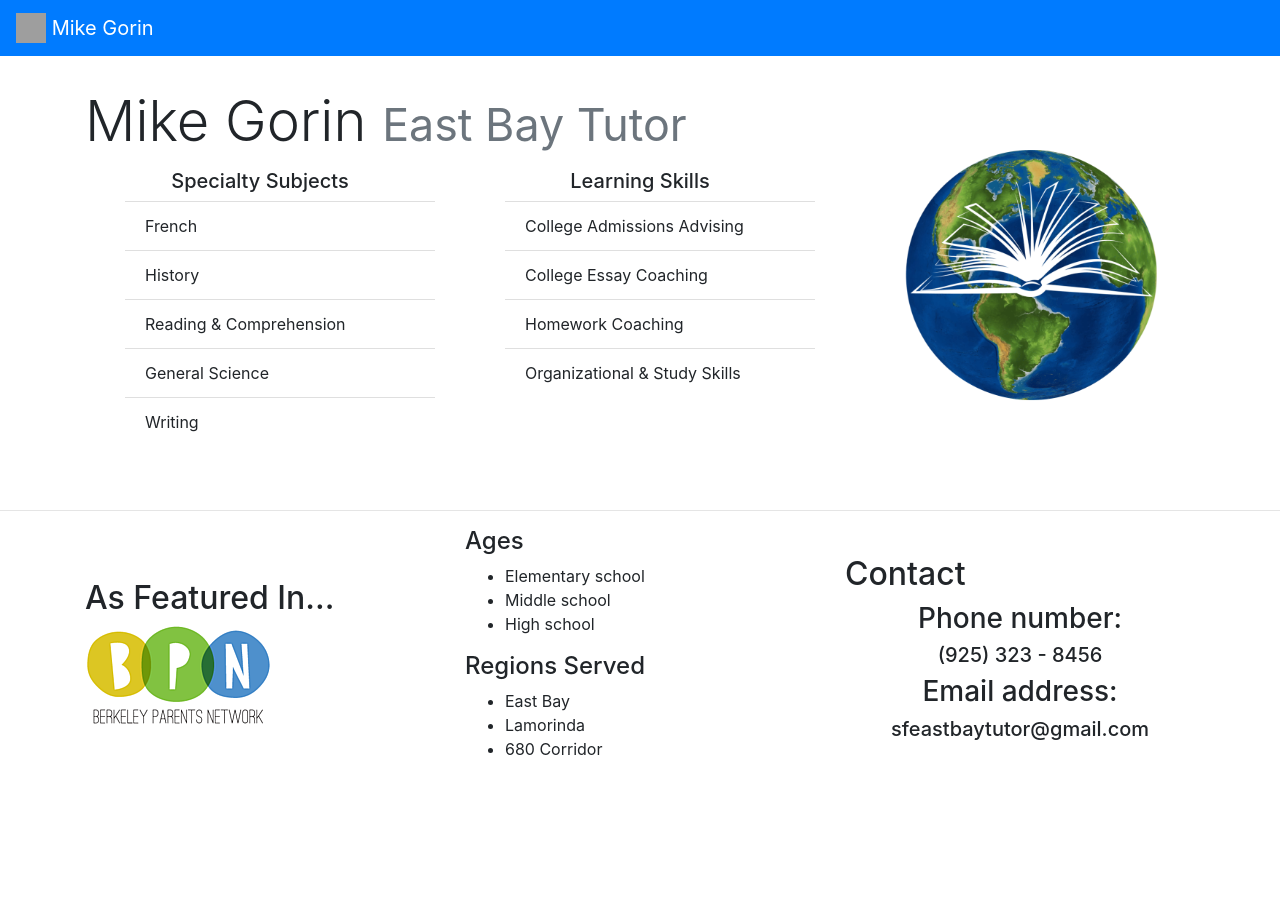
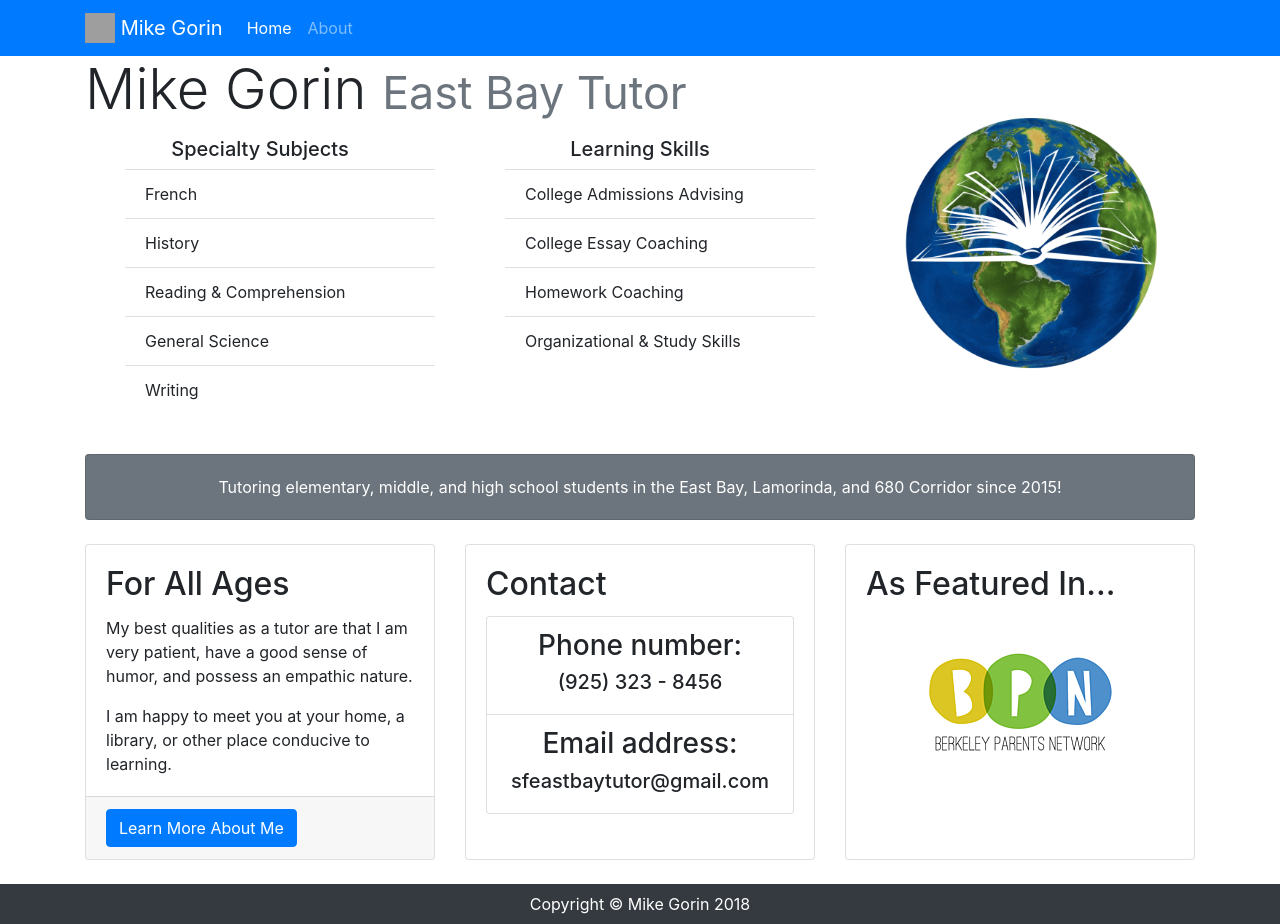
Before and after one commit to mikegorin/mikegorin.github.io, a plain HTML site: page index.html in a window 1280 px wide. Before the commit the page ends 800 px from the top, so only its background shows below. Drawn offline with nearby package versions, Linux system fonts and the light colour scheme; grey boxes are pictures that could not be loaded.

Commit message:
Version 1 completed

```diff
--- a/about/about.css
+++ b/about/about.css
@@ -0,0 +1,3 @@
+.jumbotron {
+  background-color: white;
+}
--- a/index.css
+++ b/index.css
@@ -6,3 +6,7 @@
 .heading {
   margin-bottom: 0.25em;
 }
+
+.thumbnail {
+  margin-top: 3em;
+}
--- a/index.html
+++ b/index.html
@@ -20,30 +20,31 @@
 
 <body>
     <nav class="navbar navbar-expand-md navbar-dark bg-primary">
+        <div class="container">
             <a class="navbar-brand" href="#">
                 <img src="./assets/books.png" width="30" height="30" class="d-inline-block align-top" alt=""> Mike Gorin
             </a>
-
             <button class="navbar-toggler" type="button" data-toggle="collapse" data-target="#navbarCollapse" aria-controls="navbarCollapse"
                 aria-expanded="false" aria-label="Toggle navigation">
                 <span class="navbar-toggler-icon"></span>
             </button>
-
-        <!-- <div class="collapse navbar-collapse" id="navbarCollapse">
+            <div class="collapse navbar-collapse" id="navbarCollapse">
                 <ul class="navbar-nav mr-auto">
                     <li class="nav-item active">
                         <a class="nav-link" href="#">Home
                             <span class="sr-only">(current)</span>
                         </a>
                     </li>
+                    <li class="nav-item">
+                        <a class="nav-link" href="./about/index.html">About</a>
+                    </li>
                 </ul>
-        </div> -->
+            </div>
+        </div>
     </nav>
 
-    <main role="main">
-        <!-- Main jumbotron for a primary marketing message or call to action -->
-        <div class="jumbotron">
-            <div class="container">
+    <!-- Page Content -->
+    <main role="main" class="container">
         <div class="row">
             <div class="col-lg-8">
                 <h1 class="display-4 heading">
@@ -76,52 +77,74 @@
                 <img class="img-fluid" src="./assets/book-and-earth.png" />
             </div>
         </div>
+
+        <!-- Call to Action Well -->
+        <div class="card text-white bg-secondary my-4 text-center">
+            <div class="card-body">
+                <p class="text-white m-0">Tutoring elementary, middle, and high school students in the East Bay, Lamorinda, and 680 Corridor since
+                    2015!
+                </p>
             </div>
         </div>
 
-        <hr>
-
-        <div class="container">
+        <!-- Content Row -->
         <div class="row">
-                <div class="col-md-4  align-self-center">
-                    <h2>As Featured In...</h2>
-                    <img class="img-fluid" src="./assets/berkeley-parents-network.png" />
+            <div class="col-md-4 mb-4">
+                <div class="card h-100">
+                    <div class="card-body">
+                        <h2 class="card-title">For All Ages</h2>
+                        <p class="card-text">My best qualities as a tutor are that I am very patient, have a good sense of humor, and possess
+                            an empathic nature. </p>
+                        <p class="card-text">I am happy to meet you at your home, a library, or other place conducive to learning.</p>
                     </div>
-                <div class="col-md-4">
-                    <h4>Ages</h4>
-                    <ul class="list">
-                        <li class="list-item">
-                            Elementary school
+                    <div class="card-footer">
+                        <a href="./about/index.html" class="btn btn-primary">Learn More About Me</a>
+                    </div>
+                </div>
+            </div>
+            <!-- /.col-md-4 -->
+            <div class="col-md-4 mb-4">
+                <div class="card h-100">
+                    <div class="card-body">
+                        <h2 class="card-title">Contact</h2>
+                        <ul class="list-group">
+                            <li class="list-group-item">
+                                <p class="h3 text-center">Phone number:</p>
+                                <p class="h5 text-center">(925) 323 - 8456</p>
                             </li>
-                        <li class="list-item">
-                            Middle school
-                        </li>
-                        <li class="list-item">
-                            High school
-                        </li>
-                    </ul>
-                    <h4>Regions Served</h4>
-                    <ul class="list">
-                        <li class="list-item">
-                            East Bay
-                        </li>
-                        <li class="list-item">
-                            Lamorinda
-                        </li>
-                        <li class="list-item">
-                            680 Corridor
+                            <li class="list-group-item">
+                                <p class="h3 text-center">Email address:</p>
+                                <p class="h5 text-center">sfeastbaytutor@gmail.com</p>
                             </li>
                         </ul>
                     </div>
-                <div class="col-md-4 align-self-center">
-                    <h2>Contact</h2>
-                    <p class="h3 text-center">Phone number:</p>
-                    <p class="h5 text-center">(925) 323 - 8456</p>
-                    <p class="h3 text-center">Email address:</p>
-                    <p class="h5 text-center">sfeastbaytutor@gmail.com</p>
                 </div>
             </div>
+            <!-- /.col-md-4 -->
+            <div class="col-md-4 mb-4">
+                <div class="card h-100">
+                    <div class="card-body">
+                        <h2 class="card-title">As Featured In...</h2>
+                        <a href="https://www.berkeleyparentsnetwork.org/" target="_blank" class="thumbnail d-flex justify-content-center align-middle">
+                            <img src="./assets/berkeley-parents-network.png" class="img-fluid" alt="Responsive image">
+                        </a>
+                    </div>
+                </div>
+            </div>
+            <!-- /.col-md-4 -->
+
+        </div>
+        <!-- /.row -->
     </main>
+    <!-- /.container -->
+
+    <!-- Footer -->
+    <footer class="py-2 bg-dark">
+        <div class="container">
+            <p class="m-0 text-center text-white">Copyright &copy; Mike Gorin 2018</p>
+        </div>
+        <!-- /.container -->
+    </footer>
 
     <script src="https://code.jquery.com/jquery-3.3.1.slim.min.js" integrity="sha384-q8i/X+965DzO0rT7abK41JStQIAqVgRVzpbzo5smXKp4YfRvH+8abtTE1Pi6jizo"
         crossorigin="anonymous"></script>
```
Also changed, not shown: about/about.html (deleted, +0 -29 lines), about/index.html (added, +88 -0 lines). Lines whose indentation alone changed are shown as unchanged.
